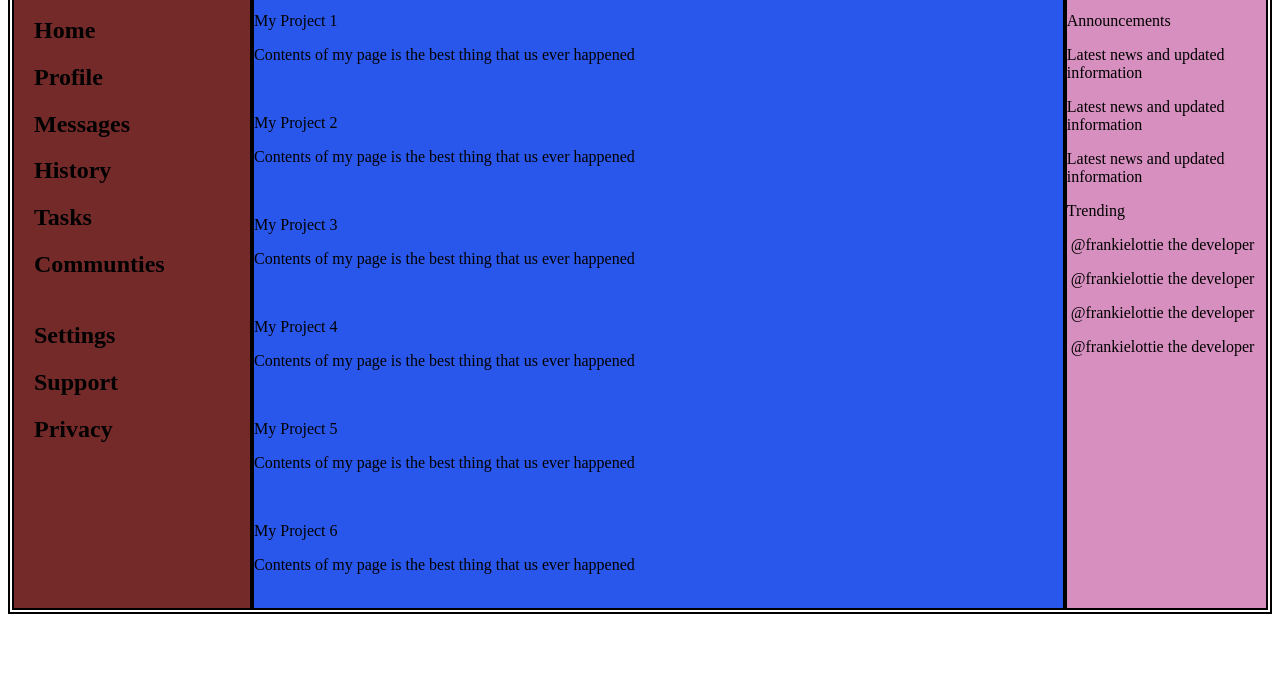
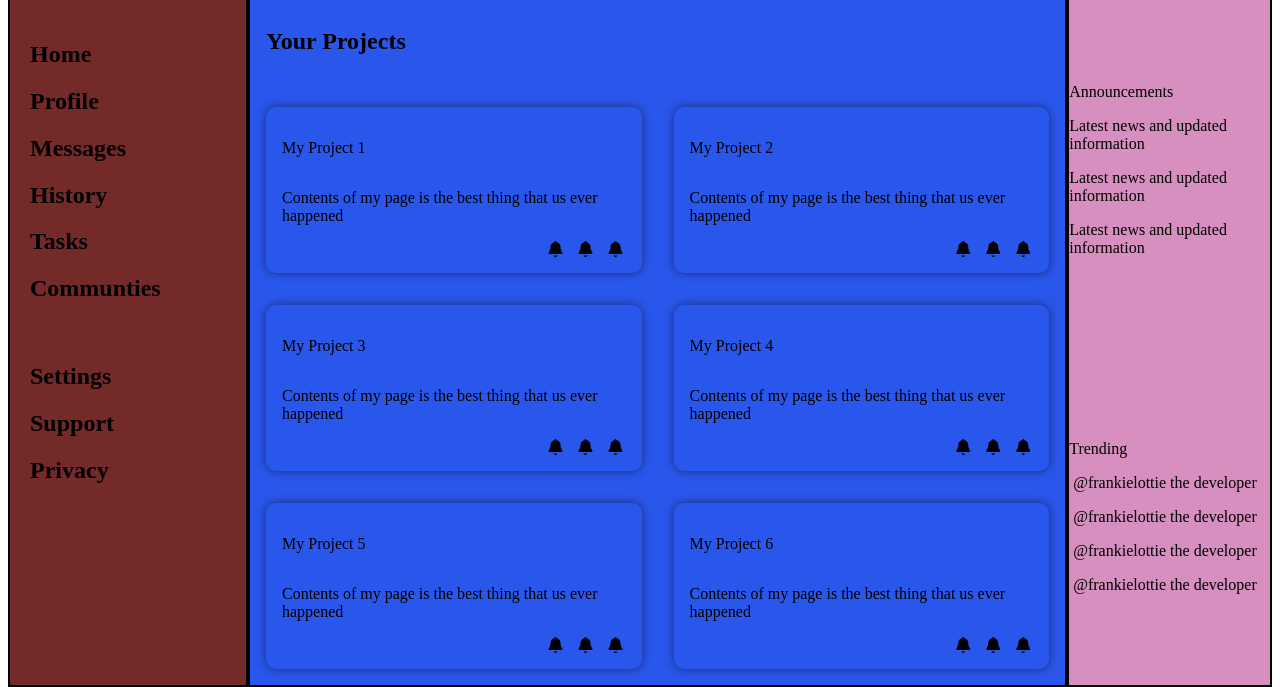
Before and after one commit to frankiesworld/dashboardProject, a plain HTML site: page index.html in a window 1280 px wide. Shown: the part 170-857 px from the top of the page. Before the commit the page ends 800 px from the top, so only its background shows below. Drawn offline with Linux system fonts and the light colour scheme.

```diff
--- a/index.html
+++ b/index.html
@@ -49,68 +49,84 @@
             </div>
         </div>
         <div class="mainContentContainers">
-            <div class="main1">
+            <h2>Your Projects</h2>
+            <div class="main">
                 <p>
                     My Project 1
                 </p>
                 <p>
                     Contents of my page is the best thing that us ever happened
                 </p>
-                <p>
-                <img />
-                <img />
-            </p>
+                <div>
+                    <i class="fa-solid fa-bell"></i>
+                    <i class="fa-solid fa-bell"></i>
+                    <i class="fa-solid fa-bell"></i>
+                </div>
             </div>
-            <div class="main2">
+            <div class="main">
                 <p>
                     My Project 2
                 </p>
                 <p>
                     Contents of my page is the best thing that us ever happened
                 </p>
-                <p>
-                <img />
-                <img />
+                <div>
+                    <i class="fa-solid fa-bell"></i>
+                    <i class="fa-solid fa-bell"></i>
+                    <i class="fa-solid fa-bell"></i>
+                </div>
             </div>
-            <div class="main3">
+            <div class="main">
                 <p>
                     My Project 3
                 </p>
                 <p>
                     Contents of my page is the best thing that us ever happened
                 </p>
-                <img />
-                <img />
+                <div>
+                    <i class="fa-solid fa-bell"></i>
+                    <i class="fa-solid fa-bell"></i>
+                    <i class="fa-solid fa-bell"></i>
+                </div>
             </div>
-            <div class="main4">
+            <div class="main">
                 <p>
                     My Project 4
                 </p>
                 <p>
                     Contents of my page is the best thing that us ever happened
                 </p>
-                <img />
-                <img />
+                <div>
+                    <i class="fa-solid fa-bell"></i>
+                    <i class="fa-solid fa-bell"></i>
+                    <i class="fa-solid fa-bell"></i>
+                </div>
             </div>
-            <div class="main5">
+            <div class="main">
                 <p>
                     My Project 5
                 </p>
                 <p>
                     Contents of my page is the best thing that us ever happened
                 </p>
-                <img />
-                <img />
+                <div>
+                    <i class="fa-solid fa-bell"></i>
+                    <i class="fa-solid fa-bell"></i>
+                    <i class="fa-solid fa-bell"></i>
+                </div>
             </div>
-            <div class="main6">
+            <div class="main">
                 <p>
                     My Project 6
                 </p>
                 <p>
                     Contents of my page is the best thing that us ever happened
                 </p>
-                <img />
-                <img />
+                <div>
+                    <i class="fa-solid fa-bell"></i>
+                    <i class="fa-solid fa-bell"></i>
+                    <i class="fa-solid fa-bell"></i>
+                </div>
             </div>
         </div>
         <div class="extraContent">
--- a/styles.css
+++ b/styles.css
@@ -2,8 +2,8 @@
     display: grid;
     grid-template-rows: auto 1fr;
     grid-template-columns: 15rem 4fr 1fr;
-    padding: 2px;
-    border: 2px solid #000;
+    height: 100vh;
+    width: auto;
 }
 
 .sideBar {
@@ -12,7 +12,7 @@
     border: 2px solid #000;
     display: grid;
     grid-template-rows: 1fr 2fr 2fr;
-    padding-left: 20px;
+    padding: 20px;
 }
 
 .header {
@@ -21,7 +21,8 @@
     border: 2px solid #000;
     display: grid;
     grid-template-rows: 4rem 1fr;
-
+    padding-left: 15px;
+    padding-right: 15px;
 }
 
 .headerTop {
@@ -53,9 +54,37 @@ input {
 .mainContentContainers {
     background-color: #2a57eb;
     border: 2px solid #000;
+    display: grid;
+    grid-template-rows: auto 1fr 1fr 1fr;
+    grid-template-columns: repeat(2, 1fr);
+    gap: 2rem;
+    padding: 1rem;
 }
+
+.mainContentContainers > div {
+    padding: 1rem;
+    border-radius: 10px;
+    box-shadow: 0 0 10px rgba(0, 0, 0, 0.5);
+    display: grid;
+    grid-template-rows: repeat(3, auto);
+}
+
+.mainContentContainers > h2 {
+    grid-column: 1 / 3;
+}
+
+.main > div {
+    display: grid;
+    grid-template-columns: repeat(3, auto);
+    justify-content: end;
+    column-gap: 10px;
+}
+
 
 .extraContent {
     background-color: #d68fbe;
     border: 2px solid #000;
+    display: grid;
+    grid-template-rows: repeat(2, auto);
+    align-items: center;
 }
```
